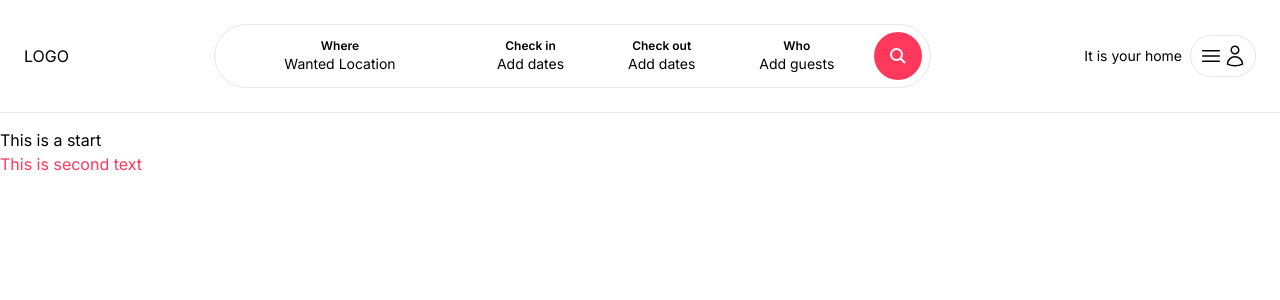
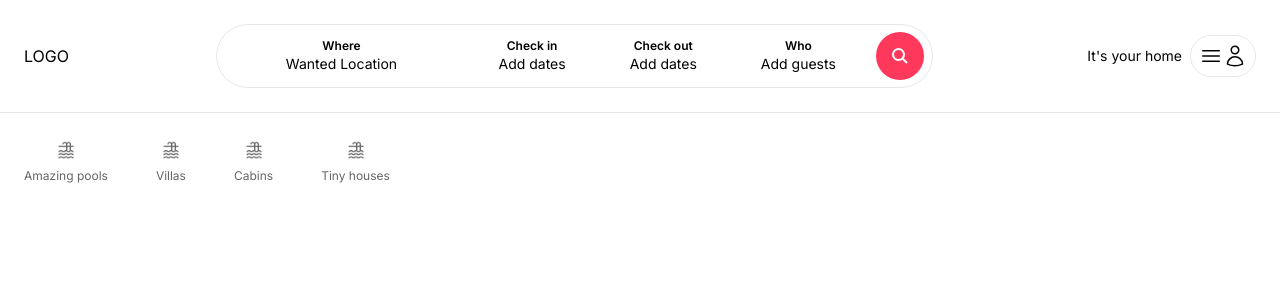
Before and after one commit to Hadayetullah/Resort-Rental-Frontend, a Next.js app: page / in a window 1280 px wide. Shown: the top 300 px of the page. Built offline with nearby package versions, Linux system fonts and the light colour scheme.

Commit message:
Designed on categories

```diff
--- /dev/null
+++ b/app/components/Categories.tsx
@@ -0,0 +1,53 @@
+import Image from "next/image";
+
+const Categories = () => {
+  return (
+    <div className="pt-3 cursor-pointer pb-6 flex items-center space-x-12">
+      <div className="pb-4 space-y-2 flex flex-col items-center border-b-2 border-white opacity-60 hover:border-gray-200 hover:opacity-100">
+        <Image
+          src={"/icon_category.jpg"}
+          alt="Pool - Category"
+          width={20}
+          height={20}
+        />
+
+        <span className="text-xs">Amazing pools</span>
+      </div>
+
+      <div className="pb-4 space-y-2 flex flex-col items-center border-b-2 border-white opacity-60 hover:border-gray-200 hover:opacity-100">
+        <Image
+          src={"/icon_category.jpg"}
+          alt="Pool - Category"
+          width={20}
+          height={20}
+        />
+
+        <span className="text-xs">Villas</span>
+      </div>
+
+      <div className="pb-4 space-y-2 flex flex-col items-center border-b-2 border-white opacity-60 hover:border-gray-200 hover:opacity-100">
+        <Image
+          src={"/icon_category.jpg"}
+          alt="Pool - Category"
+          width={20}
+          height={20}
+        />
+
+        <span className="text-xs">Cabins</span>
+      </div>
+
+      <div className="pb-4 space-y-2 flex flex-col items-center border-b-2 border-white opacity-60 hover:border-gray-200 hover:opacity-100">
+        <Image
+          src={"/icon_category.jpg"}
+          alt="Pool - Category"
+          width={20}
+          height={20}
+        />
+
+        <span className="text-xs">Tiny houses</span>
+      </div>
+    </div>
+  );
+};
+
+export default Categories;
--- a/app/components/navbar/AddPropertyButton.tsx
+++ b/app/components/navbar/AddPropertyButton.tsx
@@ -1,7 +1,7 @@
 const AddPropertyButton = () => {
   return (
     <div className="p-2 cursor-pointer text-semibold text-sm rounded-full hover:bg-gray-200">
-      It is your home
+      It's your home
     </div>
   );
 };
--- a/app/page.tsx
+++ b/app/page.tsx
@@ -1,10 +1,10 @@
 import Image from "next/image";
+import Categories from "./components/Categories";
 
 export default function Home() {
   return (
-    <main className="">
-      This is a start
-      <h2 className="text-primary">This is second text</h2>
+    <main className="max-w-[1500] mx-auto px-6">
+      <Categories />
     </main>
   );
 }
```
Also changed, not shown: public/icon_category.jpg (added).
